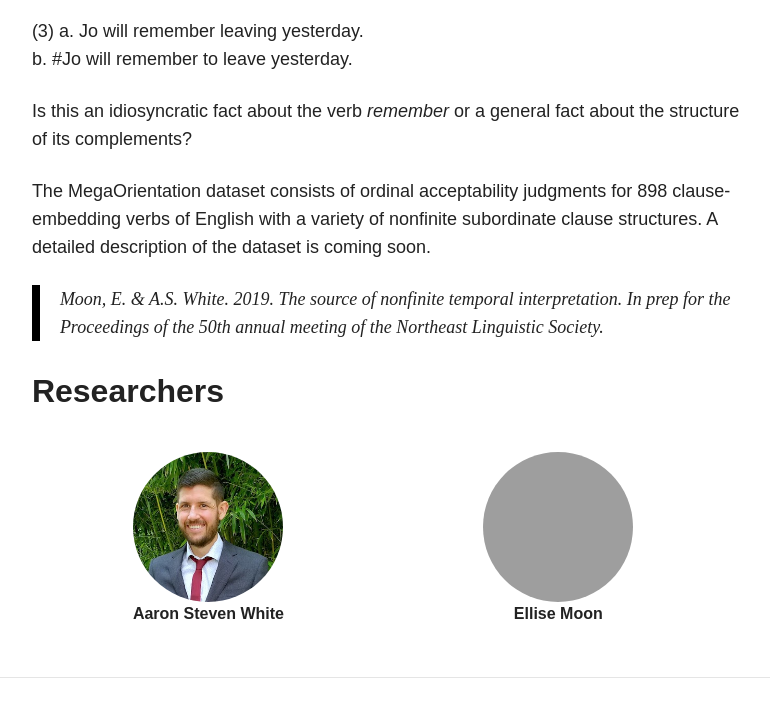
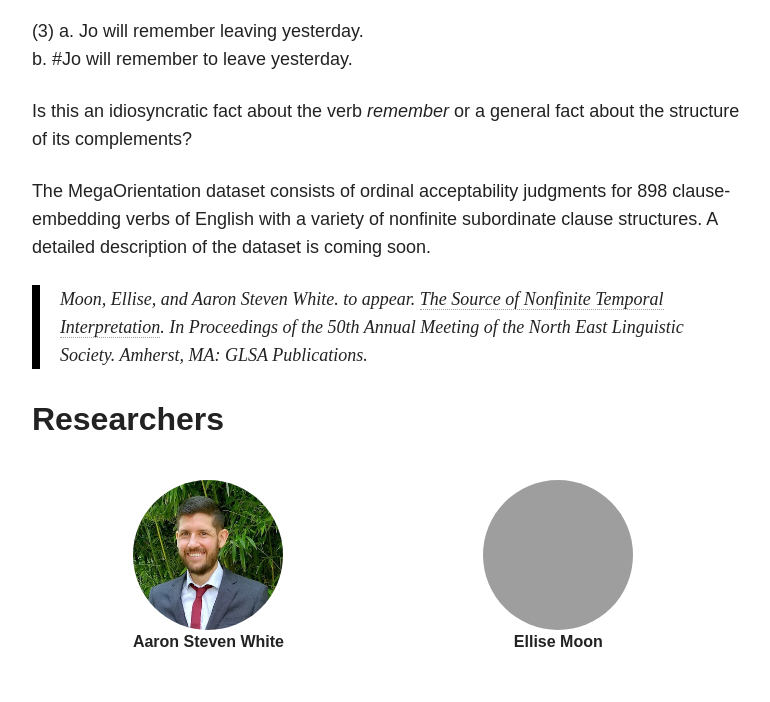
Before and after one commit to MegaAttitude/megaattitude.github.io, a Jekyll site: the page built from projects/mega-orientation/index.md, in a window 1280 px wide and 900 px high, scrolled down 1264 px, cut to the strip 0-702 px from the top of the window. Shown: the whole strip, without its empty margins (254-1024 px from the left). Built offline with Jekyll 4.4.1, drawn with Linux system fonts in a browser that asks for light colours; nearby versions of some CDN libraries.

Commit message:
Updates MegaOrientation citation to NELS paper and adds link

```diff
--- a/projects/mega-orientation/index.md
+++ b/projects/mega-orientation/index.md
@@ -33,4 +33,4 @@ The MegaOrientation dataset consists of ordinal acceptability judgments for 898
 clause-embedding verbs of English with a variety of nonfinite subordinate clause
 structures. A detailed description of the dataset is coming soon.
 
-> Moon, E. & A.S. White. 2019. The source of nonfinite temporal interpretation. In prep for the Proceedings of the 50th annual meeting of the Northeast Linguistic Society.
+> Moon, Ellise, and Aaron Steven White. to appear. [The Source of Nonfinite Temporal Interpretation](https://ling.auf.net/lingbuzz/005282/current.pdf). In Proceedings of the 50th Annual Meeting of the North East Linguistic Society. Amherst, MA: GLSA Publications.
```
